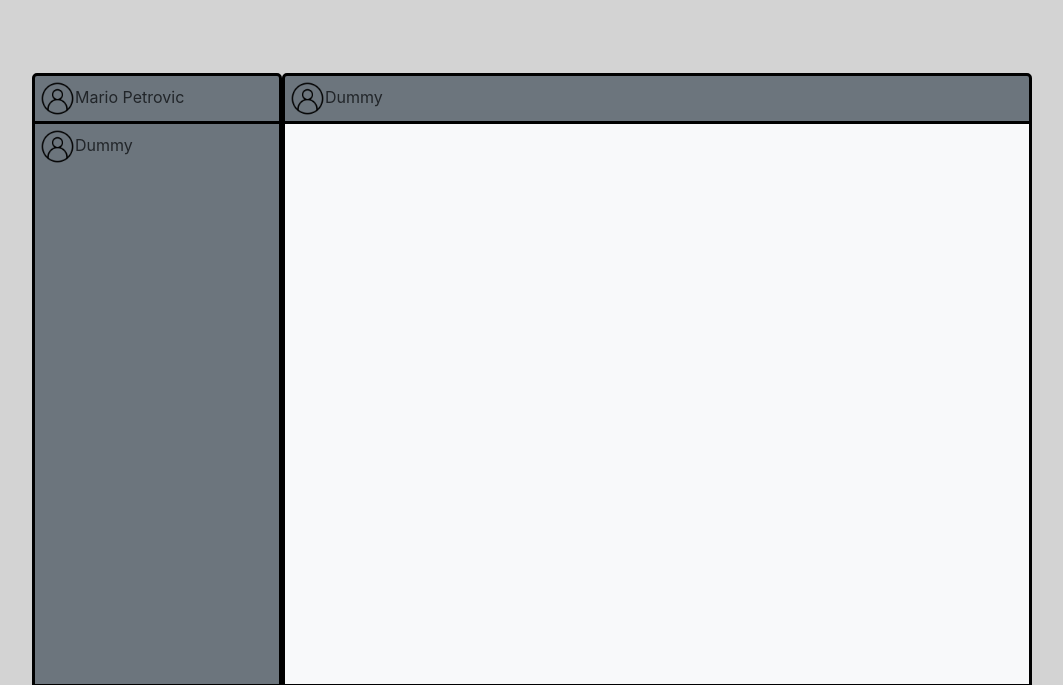
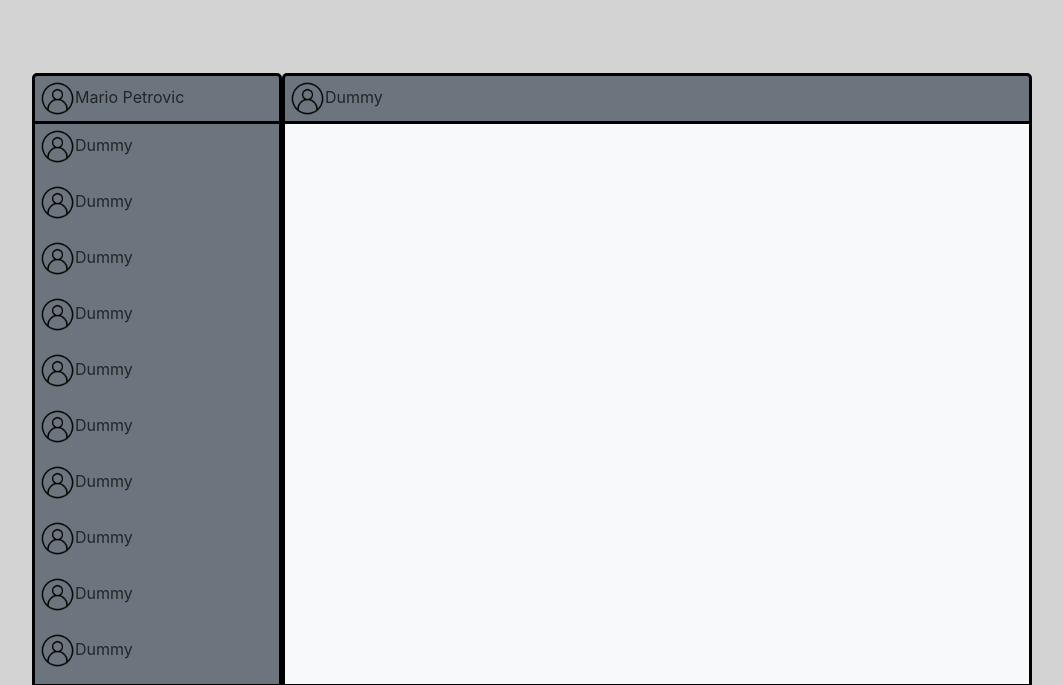
Before and after one commit to Jeschusmorio/Badger, a website: page site/index.html in a window 1280 px wide. Shown: the top 685 px of the page, without its empty margins (108-1171 px from the left). Drawn offline with nearby package versions, Linux system fonts and the light colour scheme; no server answers.

Commit message:
modified html and established database connection

```diff
--- a/site/css/style.css
+++ b/site/css/style.css
@@ -14,8 +14,20 @@
     height: 70vh;
 }
 
+.contact-box {
+    height: 100%;
+    width: 100%;
+    overflow: auto;
+}
+
 .profile {
     padding: 5px;
     width: 100%;
     height: 10%;
 }
+
+.contact:hover {
+    background-color: rgb(85, 84, 85);
+    color: rgb(216, 216, 216);
+    cursor: pointer;
+}
--- a/site/index.html
+++ b/site/index.html
@@ -20,11 +20,56 @@
                     </div>
                 </div>
                 <!--Contacts-->
-                <div class="row constant-height" style="overflow-y: scroll;">
-                    <div class="profile">
-                        <img src="img/user.png" height="35px" width="35px">Dummy
+                <div class="row constant-height">
+                    <div class="contact-box flex-column">
+                        <div class="profile contact" onclick="selectContact()">
+                            <img src="img/user.png" height="35px" width="35px">Dummy
+                        </div>
+                        <div class="profile contact" onclick="selectContact()">
+                            <img src="img/user.png" height="35px" width="35px">Dummy
+                        </div>
+                        <div class="profile contact" onclick="selectContact()">
+                            <img src="img/user.png" height="35px" width="35px">Dummy
+                        </div>
+                        <div class="profile contact" onclick="selectContact()">
+                            <img src="img/user.png" height="35px" width="35px">Dummy
+                        </div>
+                        <div class="profile contact" onclick="selectContact()">
+                            <img src="img/user.png" height="35px" width="35px">Dummy
+                        </div>
+                        <div class="profile contact" onclick="selectContact()">
+                            <img src="img/user.png" height="35px" width="35px">Dummy
+                        </div>
+                        <div class="profile contact" onclick="selectContact()">
+                            <img src="img/user.png" height="35px" width="35px">Dummy
+                        </div>
+                        <div class="profile contact" onclick="selectContact()">
+                            <img src="img/user.png" height="35px" width="35px">Dummy
+                        </div>
+                        <div class="profile contact" onclick="selectContact()">
+                            <img src="img/user.png" height="35px" width="35px">Dummy
+                        </div>
+                        <div class="profile contact" onclick="selectContact()">
+                            <img src="img/user.png" height="35px" width="35px">Dummy
+                        </div>
+                        <div class="profile contact" onclick="selectContact()">
+                            <img src="img/user.png" height="35px" width="35px">Dummy
+                        </div>
+                        <div class="profile contact" onclick="selectContact()">
+                            <img src="img/user.png" height="35px" width="35px">Dummy
+                        </div>
+                        <div class="profile contact" onclick="selectContact()">
+                            <img src="img/user.png" height="35px" width="35px">Dummy
+                        </div>
+                        <div class="profile contact" onclick="selectContact()">
+                            <img src="img/user.png" height="35px" width="35px">Dummy
+                        </div>
+                        <div class="profile contact" onclick="selectContact()">
+                            <img src="img/user.png" height="35px" width="35px">Dummy
+                        </div>
                     </div>
                 </div>
+
                 <!--Settings-->
                 <div class="row justify-content-between" style="border-top: solid; border-color: black;">
                     <img src="img/addFriend.png" height="35px" width="35px">
--- a/site/js/index.js
+++ b/site/js/index.js
@@ -0,0 +1,3 @@
+function selectContact() {
+    console.log("test");
+}
--- a/site/package.json
+++ b/site/package.json
@@ -11,6 +11,7 @@
   "license": "ISC",
   "dependencies": {
     "express": "^4.17.1",
+    "mysql": "^2.18.1",
     "socket.io": "^2.3.0"
   }
 }
```
Also changed, not shown: site/js/server.js (+17 -0 lines), 1 other file.
